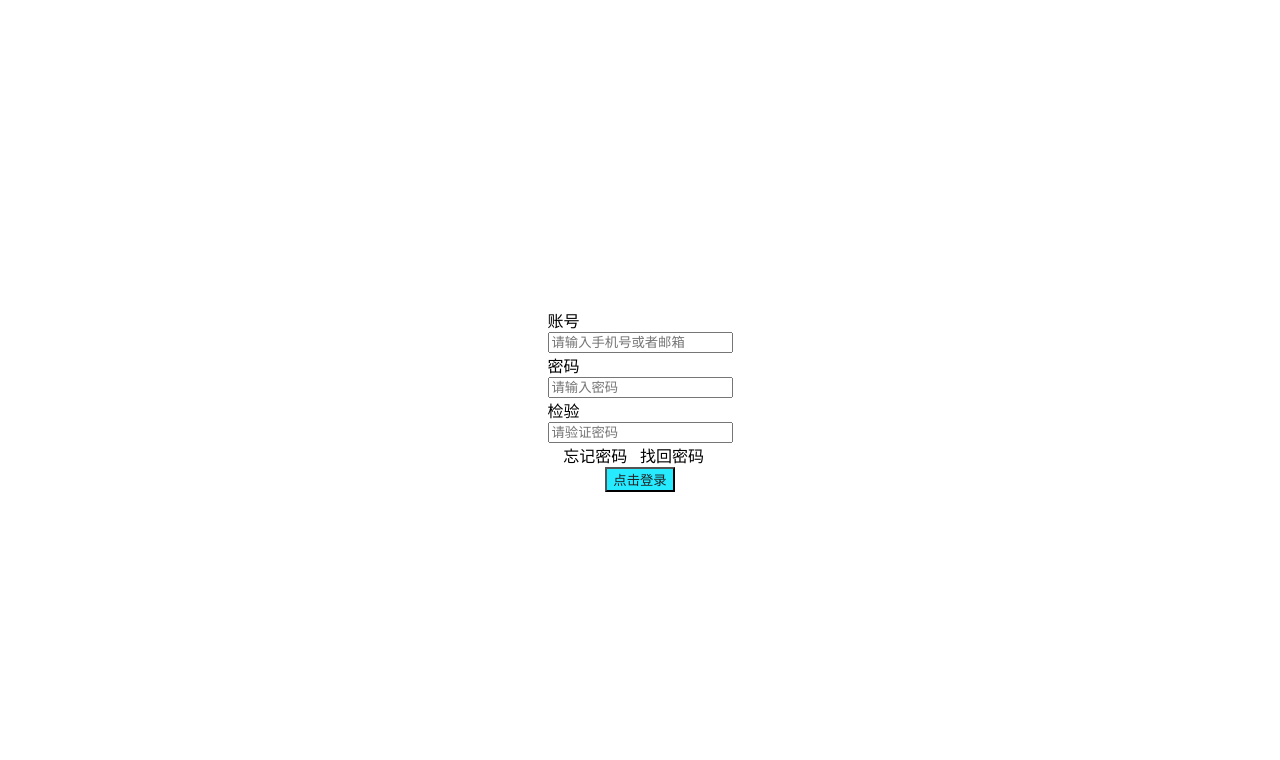
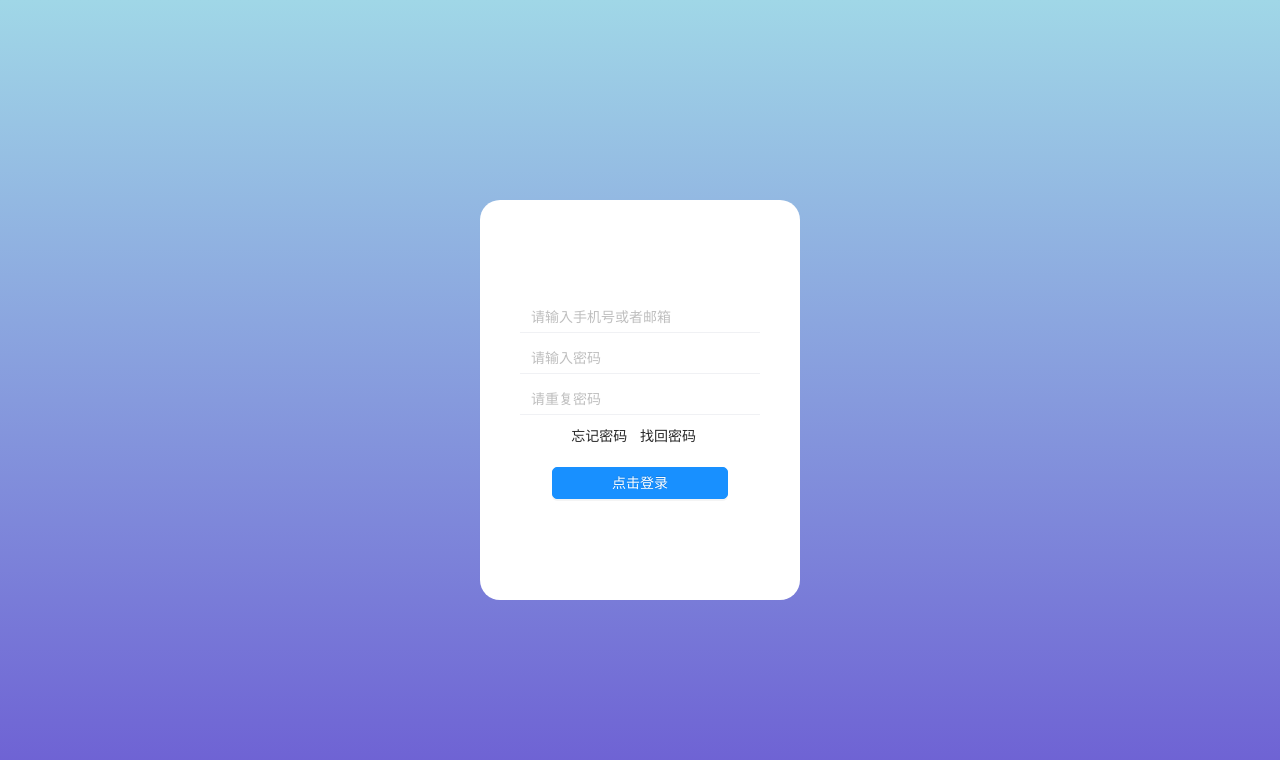
Before and after one commit to wjywy/soundsHeart, a React (Vite) app in the folder ui/: page /login in a window 1280 px wide. Shown: the top 760 px of the page. Built offline with nearby package versions, Linux system fonts and the light colour scheme; no server answers.

Commit message:
'菜单'

```diff
--- a/ui/package.json
+++ b/ui/package.json
@@ -19,7 +19,7 @@
   "homepage": "https://github.com/wjywy/-#readme",
   "devDependencies": {
     "@vitejs/plugin-react-refresh": "^1.3.6",
-    "typescript": "^4.8.4",
+    "typescript": "^4.9.4",
     "vite": "^3.2.1"
   },
   "dependencies": {
--- a/ui/src/main.jsx
+++ b/ui/src/main.jsx
@@ -2,6 +2,7 @@ import React from "react";
 import ReactDOM from "react-dom/client";
 import App from "./App";
 import { Routes, Route, BrowserRouter } from "react-router-dom";
+import 'antd/dist/antd.min.css';
 ReactDOM.createRoot(document.getElementById("root")).render(
   <BrowserRouter>
     <Routes>
--- a/ui/src/page/login/index.jsx
+++ b/ui/src/page/login/index.jsx
@@ -3,14 +3,15 @@ import { useEffect } from 'react'
 import { useState } from 'react'
 import axios from 'axios'
 import { useNavigate } from 'react-router-dom'
+import { Input, Button, Card } from 'antd'
 import './index.less'
 
 const App = () => {
     let [password, setPassword] = useState(null);
     let [code, setCode] = useState(null);
     let [examcode, setExamcode] = useState(false);
-    let [exampass,setExampass] = useState(false);
-    let [examExam,setExamExam] = useState(false);
+    let [exampass, setExampass] = useState(false);
+    let [examExam, setExamExam] = useState(false);
 
     let navigate = useNavigate()
 
@@ -45,8 +46,8 @@ const App = () => {
         }
     }
     function checkTrue() {
-        if (exampass && examcode  && examExam ) {
-           navigate('/home',{replace:false})
+        if (exampass && examcode && examExam) {
+            navigate('/home', { replace: false })
         }
     }
     useEffect(() => {
@@ -63,21 +64,21 @@ const App = () => {
         <>
             <div className='login_tocenter'>
                 <div className='login_text_password'>
-                    <label htmlFor="code">账号</label>
-                    <input type="text" id='code' placeholder='请输入手机号或者邮箱'
+                    <Input type="text" placeholder='请输入手机号或者邮箱' bordered={false}
                         onChange={handleCode} />
-                    <label htmlFor="password" >密码</label>
-                    <input type="password" id='password' placeholder='请输入密码'
+                    <div className='login_divide'></div>
+                    <Input type="password" placeholder='请输入密码' bordered={false}
                         onChange={inputPassword} />
-                    <label htmlFor="exam" >检验</label>
-                    <input type="password" id='exam' placeholder='请验证密码'
+                    <div className='login_divide'></div>
+                    <Input type="password" placeholder='请重复密码' bordered={false}
                         onChange={examPassword} />
+                    <div className='login_divide'></div>
                 </div>
                 <div className='login_forget_find'>
                     <div className='login_forgrtPassword'>忘记密码</div>
                     <div className='login_findPassword'>找回密码</div>
                 </div>
-                <button className='login_button' onClick={checkTrue}>点击登录</button>
+                <Button onClick={checkTrue} type={'primary'} style={{ marginTop: 20, width: '55%', borderRadius: 5 }}>点击登录</Button>
             </div>
         </>
     )
--- a/ui/src/page/login/index.less
+++ b/ui/src/page/login/index.less
@@ -1,6 +1,7 @@
 body {
     padding: 0;
     margin: 0;
+    background: linear-gradient(180deg, #a0d7e7, #6c5dd3);
 }
 
 .login_tocenter {
@@ -14,26 +15,35 @@ body {
     flex-direction: column;
     justify-content: center;
     align-items: center;
-}
+    background-color: rgb(255, 255, 255);
+    height: 50%;
+    width: 25%;
+    border-radius: 20px;
 
     .login_text_password {
         display: flex;
         flex-direction: column;
+        .login_divide {
+            font-size: 8px;
+            height: 1px;
+            width: 100%;
+            background-color: rgb(240,241,244);
+            margin-bottom: 10px;
+        }
     }
 
     .login_forget_find {
         display: flex;
         flex-direction: row;
         justify-content: space-around;
-    .login_forgrtPassword,.login_findPassword {
+
+        .login_forgrtPassword,
+        .login_findPassword {
             margin-right: 1vw;
+
             &:hover {
                 cursor: pointer;
             }
         }
     }
-
-.login_button {
-    background-color: rgb(38,234,255);
-    color: rgb(33,34,36);
 }
```
Also changed, not shown: 1 other file (tests, documents, lock files or other folders). Lines whose indentation alone changed are shown as unchanged.
